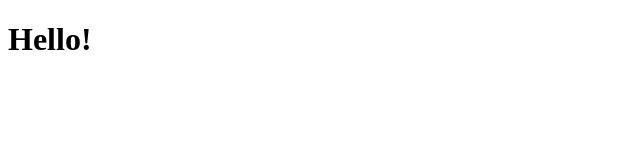
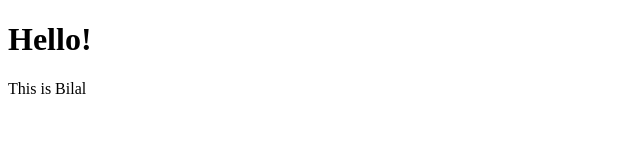
Before and after one commit to bilalms21/TestRepo, a plain HTML site: page index.html in a window 1280 px wide. Shown: the whole page, without its empty margins (0-640 px from the left). Drawn offline with Linux system fonts and the light colour scheme.

Commit message:
identity added

```diff
--- a/index.html
+++ b/index.html
@@ -5,6 +5,7 @@
 	<meta name="viewport" content="width=device-width, initial-scale=1">
 	<title>Test</title>
 	<h1>Hello!</h1>
+	<p>This is Bilal</p>
 </head>
 <body>
 
```
